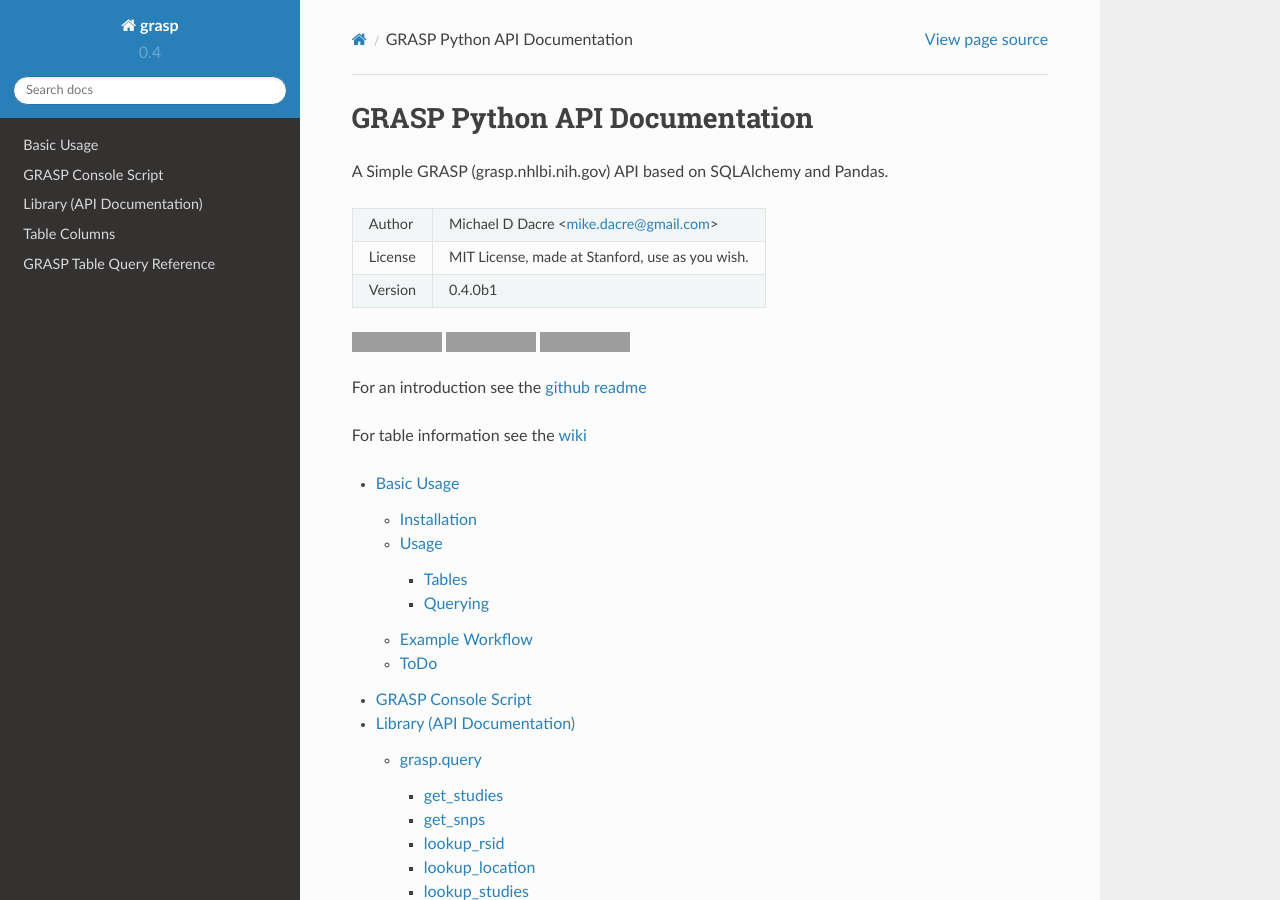
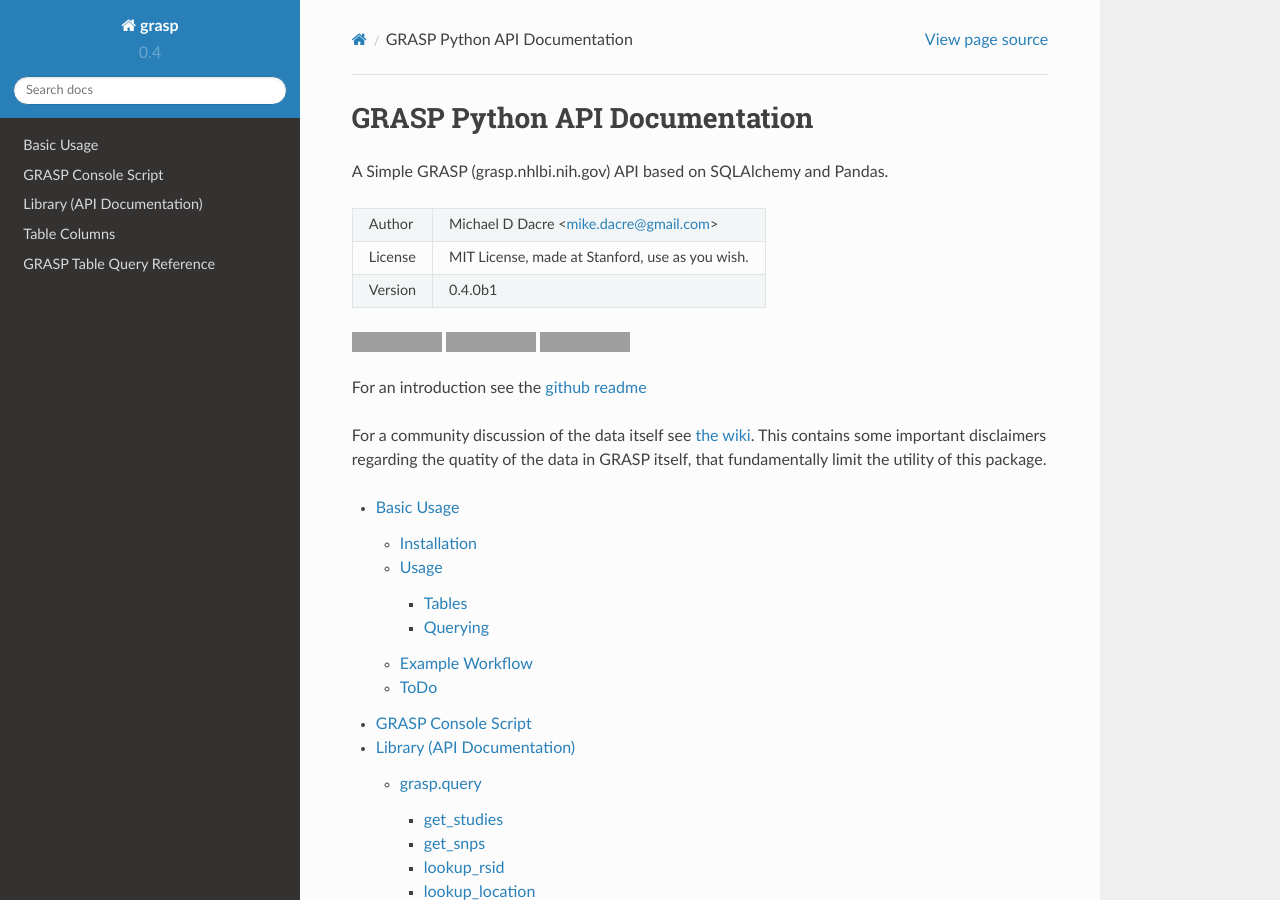
Before and after one commit to MikeDacre/grasp, a Sphinx documentation site: the page built from docs/source/index.rst, in a window 1280 px wide and 900 px high. Built offline with Sphinx 7.4.7 and the Read the Docs theme 2.0.0, drawn with Linux system fonts in a browser that asks for light colours; pages that are not in the unit, such as notebooks, are missing from menus; grey boxes are pictures that could not be loaded.

Commit message:
Updated documentation to better reference the wiki

```diff
--- a/README.rst
+++ b/README.rst
@@ -34,8 +34,10 @@
 
 To read more about GRASP, visit the `official page <https://grasp.nhlbi.nih.gov/Overview.aspx>`_.
 
-For reference information (e.g. column, population, and phenotype lists) see
-`the wiki <https://github.com/MikeDacre/grasp/wiki>`_.
+For a community discussion of the data itself see
+`the wiki <https://github.com/MikeDacre/grasp/wiki>`_. This contains some important
+disclaimers regarding the quatity of the data in GRASP itself, that fundamentally
+limit the utility of this package.
 
 For complete API documentation, go to the
 `documentation site <https://grasp.readthedocs.io/en/latest/>`_
--- a/docs/source/basic_usage.rst
+++ b/docs/source/basic_usage.rst
@@ -18,8 +18,10 @@
 
 To read more about GRASP, visit the `official page <https://grasp.nhlbi.nih.gov/Overview.aspx>`_.
 
-For reference information (e.g. column, population, and phenotype lists) see
-`the wiki <https://github.com/MikeDacre/grasp/wiki>`_.
+For a community discussion of the data itself see
+`the wiki <https://github.com/MikeDacre/grasp/wiki>`_. This contains some important
+disclaimers regarding the quatity of the data in GRASP itself, that fundamentally
+limit the utility of this package.
 
 For complete API documentation, go to the
 `documentation site <http://grasp.readthedocs.io/en/latest/>`_
--- a/docs/source/index.rst
+++ b/docs/source/index.rst
@@ -20,7 +20,10 @@
 
 For an introduction see the `github readme <https://github.com/MikeDacre/grasp>`_
 
-For table information see the `wiki <https://github.com/MikeDacre/grasp/wiki>`_
+For a community discussion of the data itself see
+`the wiki <https://github.com/MikeDacre/grasp/wiki>`_. This contains some important
+disclaimers regarding the quatity of the data in GRASP itself, that fundamentally
+limit the utility of this package.
 
 .. toctree::
    :maxdepth: 3
```
Also changed, not shown: 1 other file.
